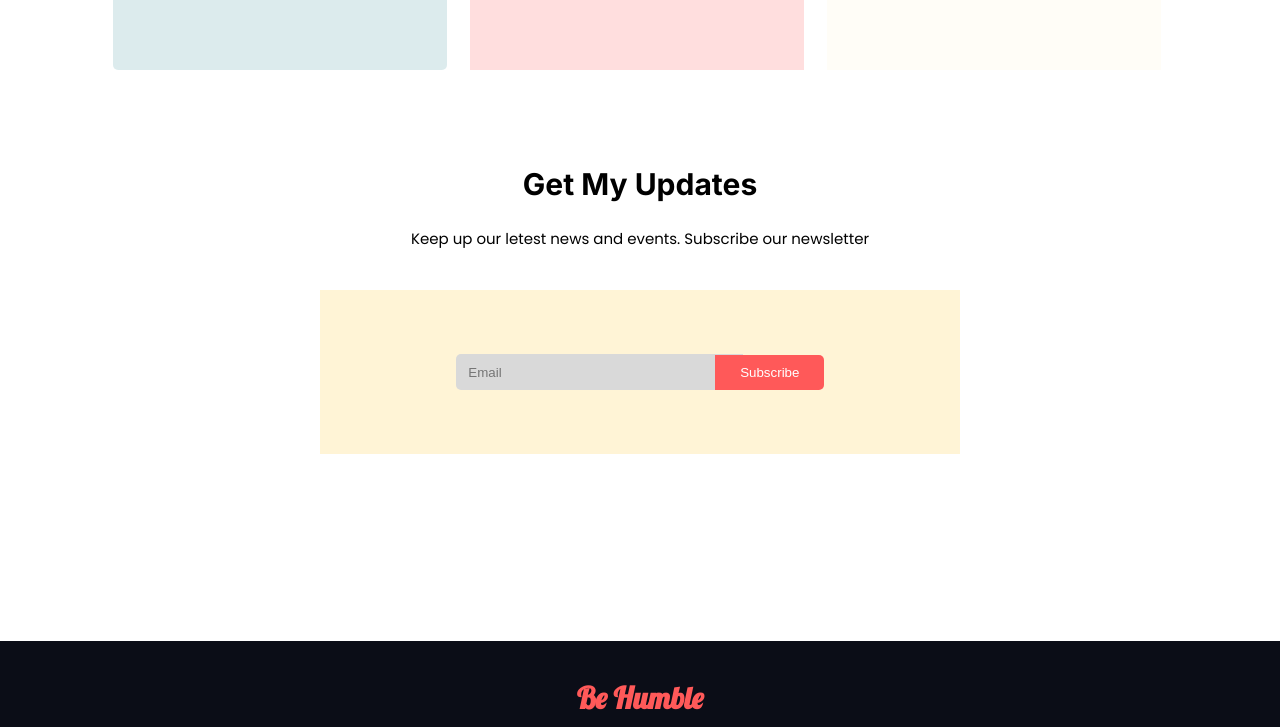
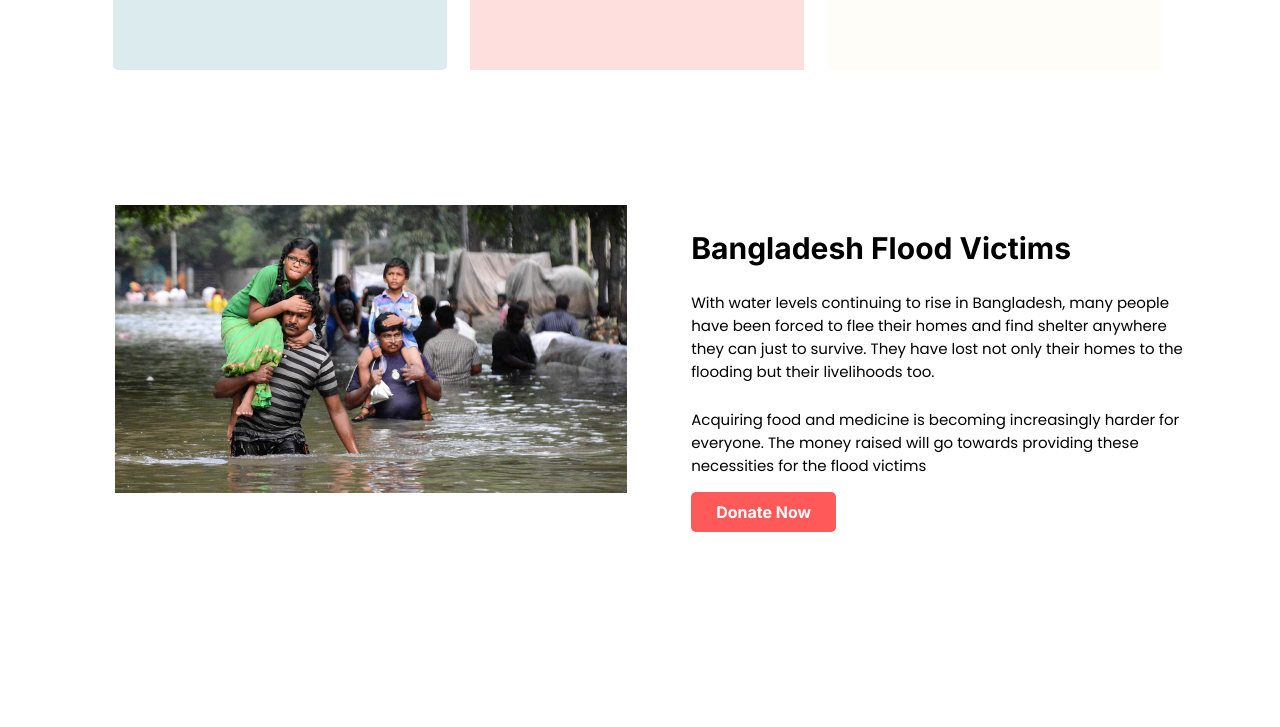
Before and after one commit to risaadodx/donation-website, a plain HTML site: page index.html in a window 1280 px wide. Shown: the part 1512-2239 px from the top of the page. Drawn offline with Linux system fonts and the light colour scheme.

Commit message:
event area added

```diff
--- a/index.html
+++ b/index.html
@@ -69,6 +69,18 @@
             </div>
         </div>
     </section>
+    <!--event section start-->
+    <section class="event-area">
+        <div class="half-width">
+            <img src="images/donation4.jpg" alt="">
+        </div>
+        <div class="half-width">
+            <h2>Bangladesh Flood Victims</h2>
+            <p>With water levels continuing to rise in Bangladesh, many people have been forced to flee their homes and find shelter anywhere they can just to survive. They have lost not only their homes to the flooding but their livelihoods too. </p>
+            <p>Acquiring food and medicine is becoming increasingly harder for everyone. The money raised will go towards providing these necessities for the flood victims</p>
+            <a class="donate-btn" target="_blank" href="">Donate Now</a>
+        </div>
+    </section>
     <!--get update section start-->
     <section class="donate-part">
         <div>
--- a/style.css
+++ b/style.css
@@ -124,6 +124,18 @@ input:focus{
     text-align: left;
     padding: 5% 2%;
 }
+/*event area start */
+.event-area{
+    display:block;
+    text-align: left;
+    width: 100%;
+    padding-top: 10%;
+    margin-bottom: -5%;
+}
+.event-area img{
+    width: 100%;
+    margin-left: 5%;
+}
 /*subscribe area start */
 #sub{
     background-color: #FFF4D6;
```
Also changed, not shown: images/Ellipse 257.png (deleted), images/donation4.jpg (added), images/volunteer.png (deleted).
